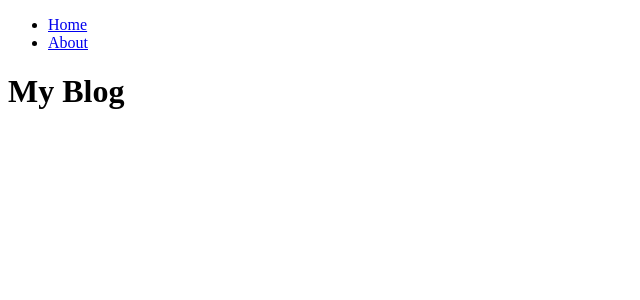
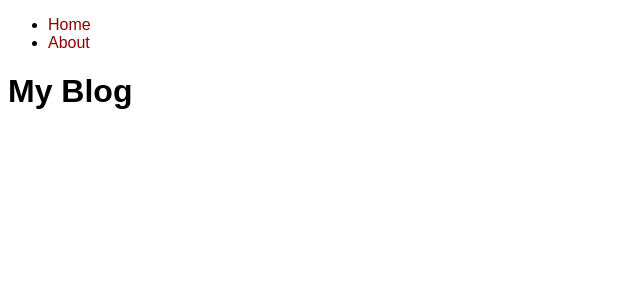
Before and after one commit to kimnewbie/nextjs_by_example, a Next.js app: page / in a window 1280 px wide. Shown: the top 300 px of the page, without its empty margins (0-640 px from the left). Built offline with nearby package versions, Linux system fonts and the light colour scheme.

Commit message:
css 추가

```diff
--- a/pages/_app.js
+++ b/pages/_app.js
@@ -1,8 +1,13 @@
-import NavBar from "../components/NavBar";
+import Head from 'next/head';
+import NavBar from '../components/NavBar';
+import '../styles/globals.css';
 
 function App({ Component, pageProps }) {
     return (
         <>
+            <Head>
+                <link rel="icon" href="/icons/favicon.ico" />
+            </Head>
             <header>
                 <NavBar />
             </header>
@@ -10,4 +15,5 @@ function App({ Component, pageProps }) {
         </>
     );
 }
+
 export default App;
--- a/pages/about.js
+++ b/pages/about.js
@@ -1,6 +1,11 @@
+import Head from "next/head";
+
 function AboutPage() {
     return (
         <>
+            <Head>
+                <title>About - My Blog</title>
+            </Head>
             <main>
                 <h1>About</h1>
             </main>
--- a/pages/index.js
+++ b/pages/index.js
@@ -5,6 +5,7 @@ function HomePage() {
         <>
             <Head>
                 <title>My Blog</title>
+                {/* <meta name='description' value='nextjs blog for tutorial' /> */}
             </Head>
             <main>
                 <h1>My Blog</h1>
--- /dev/null
+++ b/styles/globals.css
@@ -0,0 +1,22 @@
+/* Light Theme */
+:root {
+  --background-color: white;
+  --link-color: darkred;
+  --text-color: black;
+}
+
+body {
+  font-family: Arial, Helvetica, sans-serif;
+  background-color: var(--background-color);
+  color: var(--text-color);
+}
+
+a {
+  color: var(--link-color);
+  text-decoration: none;
+}
+
+a:focus,
+a:hover {
+  text-decoration: underline;
+}
```
